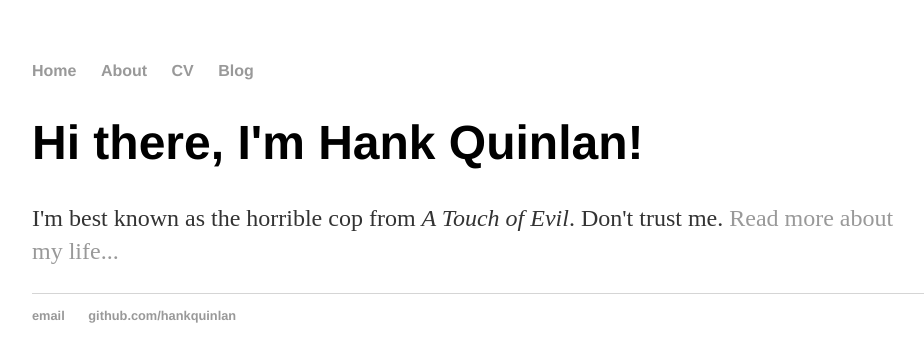
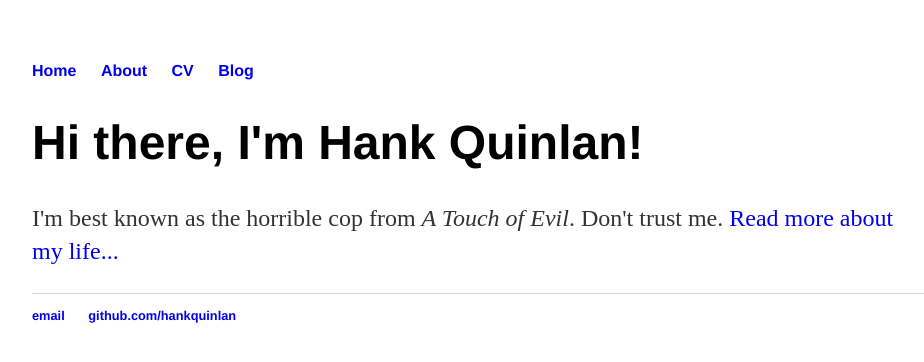
Before and after one commit to kurtwassil/kurtwassil.github.io, a Jekyll site: the page built from index.html, in a window 1280 px wide. Shown: the top 362 px of the page, without its empty margins (160-1084 px from the left). Built offline with Jekyll 4.4.1, drawn with Linux system fonts in a browser that asks for light colours.

Commit message:
Update main.css

```diff
--- a/css/main.css
+++ b/css/main.css
@@ -19,7 +19,7 @@ footer { border-top: 1px solid #d5d5d5; font-size: .8em; }
 /* Blog */
 ul.posts { margin: 20px auto 40px; font-size: 1.5em; }
 ul.posts li { list-style: none; }
-a { text-decoration: none; color: #999; }
+a { text-decoration: none; color: #0000EE; }
 
 /* CV */
 .cv { margin: 0px 0px 60px; }
```
